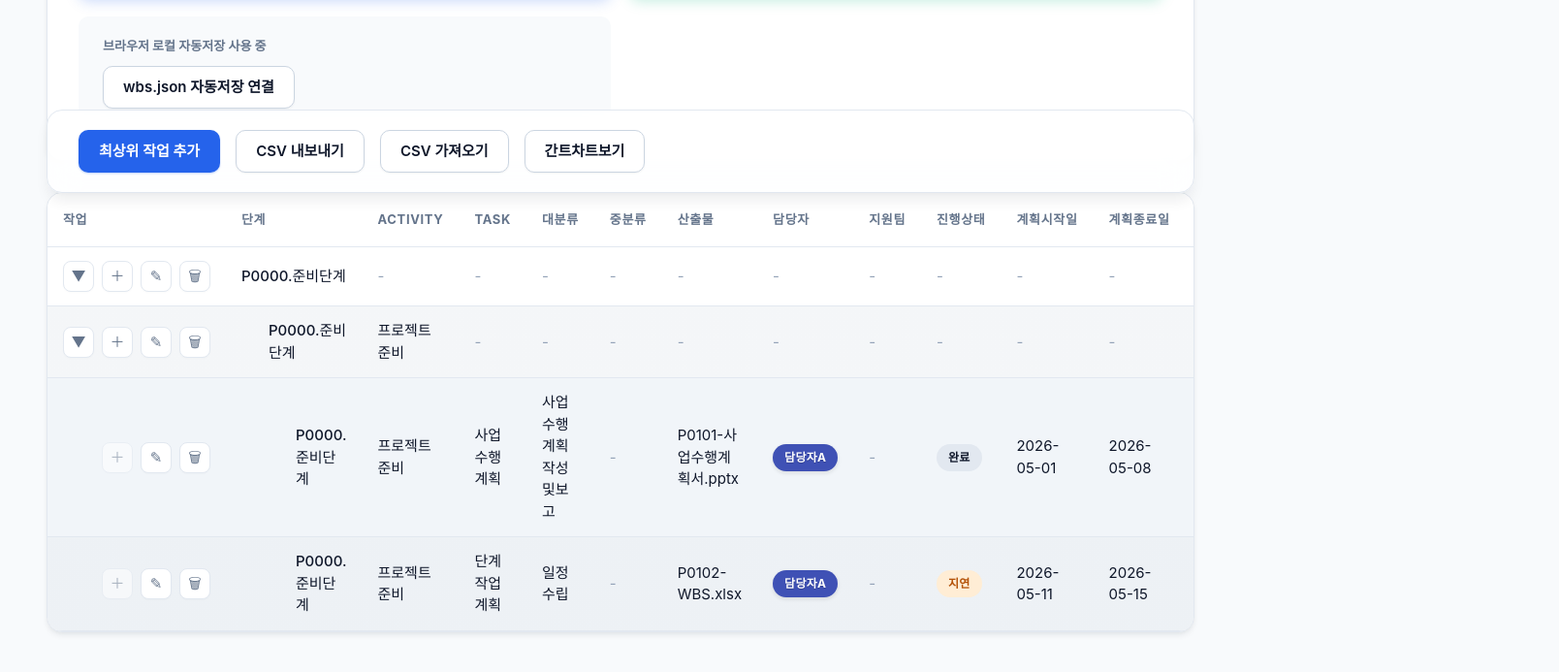
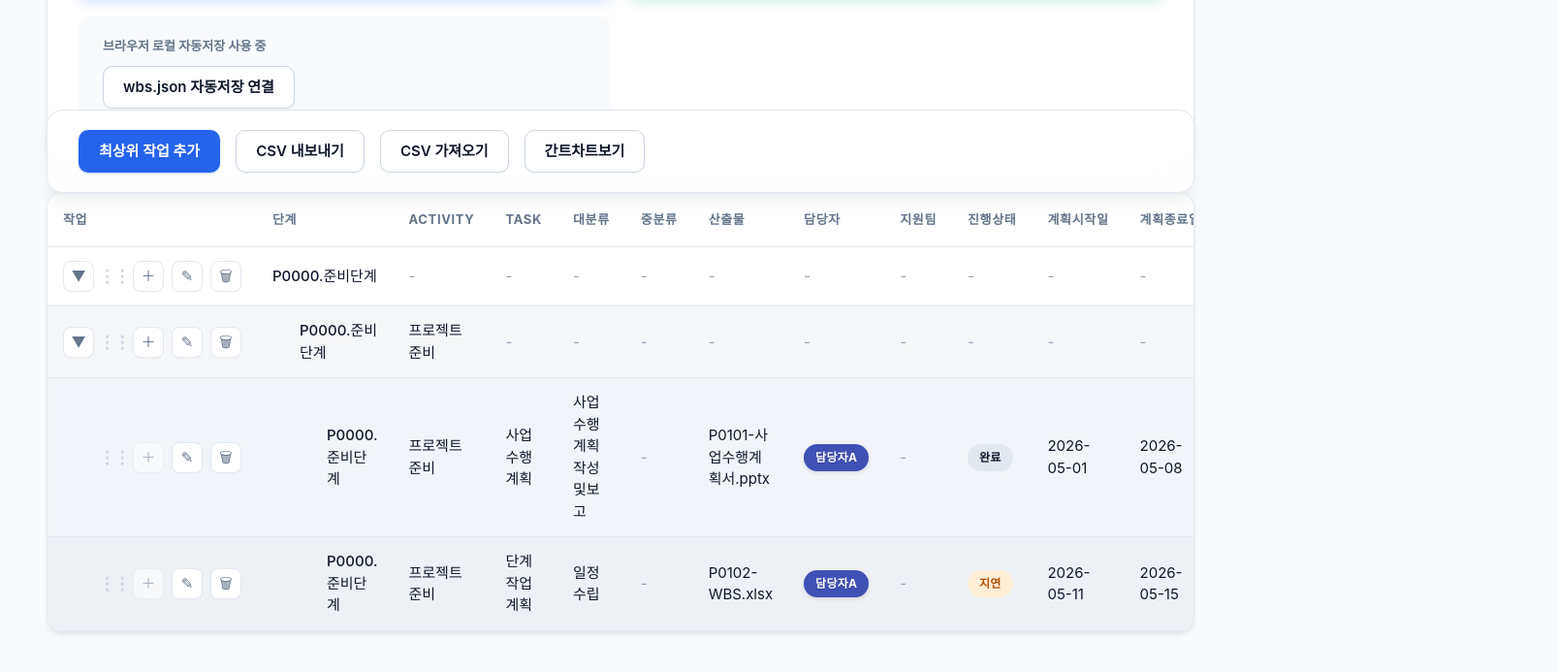
Before and after one commit to Seongho-Bae/scopeweave, a website: page index.html in a window 1280 px wide. Shown: the part 569-1262 px from the top of the page at 97% size, 1608 px wide, since content can reach past the window. Drawn offline with Linux system fonts and the light colour scheme.

Commit message:
🎨 Palette: Add drag handle for task reordering (#189)

```diff
--- a/app.js
+++ b/app.js
@@ -226,7 +226,7 @@ function bindEvents() {
       return;
     }
 
-    if (!event.target.closest('input, select, button, label')) {
+    if (!event.target.closest('input, select, button, label, .drag-handle')) {
       openEditor({ mode: 'edit', targetId: taskId });
     }
   });
@@ -476,6 +476,12 @@ function renderTaskRow(task, taskMetrics, ownerColorMap, index, hasChildren) {
     actionStack.appendChild(placeholder);
   }
 
+  const dragHandle = document.createElement('div');
+  dragHandle.className = 'drag-handle';
+  dragHandle.setAttribute('aria-hidden', 'true');
+  dragHandle.title = '드래그하여 순서 변경';
+  dragHandle.textContent = '⋮⋮';
+
   const isLeaf = task.depth >= 3;
   const addChildButton = createActionButton(`${taskName} 하위 추가`, '＋', 'add-child', isLeaf ? '최대 3단계까지만 추가할 수 있습니다.' : `${taskName} 하위 추가`);
   addChildButton.disabled = isLeaf;
@@ -490,6 +496,7 @@ function renderTaskRow(task, taskMetrics, ownerColorMap, index, hasChildren) {
   const deleteButton = createActionButton(`${taskName} 삭제`, '🗑', 'delete', `${taskName} 삭제`);
 
   actionStack.append(
+    dragHandle,
     addChildButton,
     editButton,
     deleteButton
--- a/styles.css
+++ b/styles.css
@@ -278,13 +278,36 @@ button {
 }
 
 .col-actions {
-  min-width: 150px;
+  min-width: 180px;
 }
 
 .action-stack {
   display: flex;
   align-items: center;
   gap: 8px;
+}
+
+.drag-handle {
+  display: flex;
+  align-items: center;
+  justify-content: center;
+  width: 24px;
+  height: 32px;
+  color: var(--border-strong);
+  cursor: grab;
+  font-size: 1.1rem;
+  font-weight: bold;
+  letter-spacing: -2px;
+  transition: color var(--transition);
+  user-select: none;
+}
+
+.drag-handle:hover {
+  color: var(--text-muted);
+}
+
+.drag-handle:active {
+  cursor: grabbing;
 }
 
 .toggle-button,
@@ -378,7 +401,7 @@ select:focus-visible {
 
 .warning-badge {
   background: #fef2f2;
-  color: var(--danger);
+  color: #b91c1c;
   border: 1px solid #fecaca;
 }
 
```
Also changed, not shown: .jules/palette.md.
